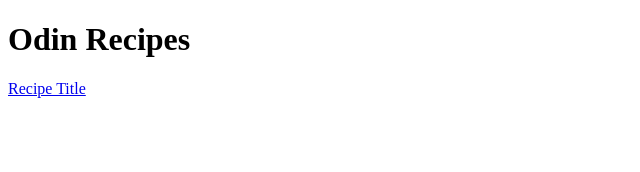
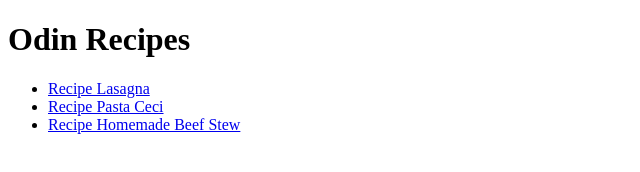
Before and after one commit to aleksishka/odin-recipes, a plain HTML site: page index.html in a window 1280 px wide. Shown: the whole page, without its empty margins (0-640 px from the left). Drawn offline with Linux system fonts and the light colour scheme.

Commit message:
Changes have been made to the file Index.html

```diff
--- a/index.html
+++ b/index.html
@@ -8,7 +8,11 @@
 
 <body>
     <h1>Odin Recipes</h1>
-    <a href="./recipes/lasagna.html" target="_blank" rel="noopener noreferrer">Recipe Title</a>
+    <ul>
+        <li><a href="./recipes/lasagna.html" target="_blank" rel="noopener noreferrer">Recipe Lasagna</a></li>
+        <li><a href="./recipes/PastaCeci.html" target="_blank" rel="noopener noreferrer">Recipe Pasta Ceci</a></li>
+        <li><a href="./recipes/HomemadeBeefStew.html" target="_blank" rel="noopener noreferrer">Recipe Homemade Beef Stew</a></li>
+    </ul>
 </body>
 
 </html>
```
